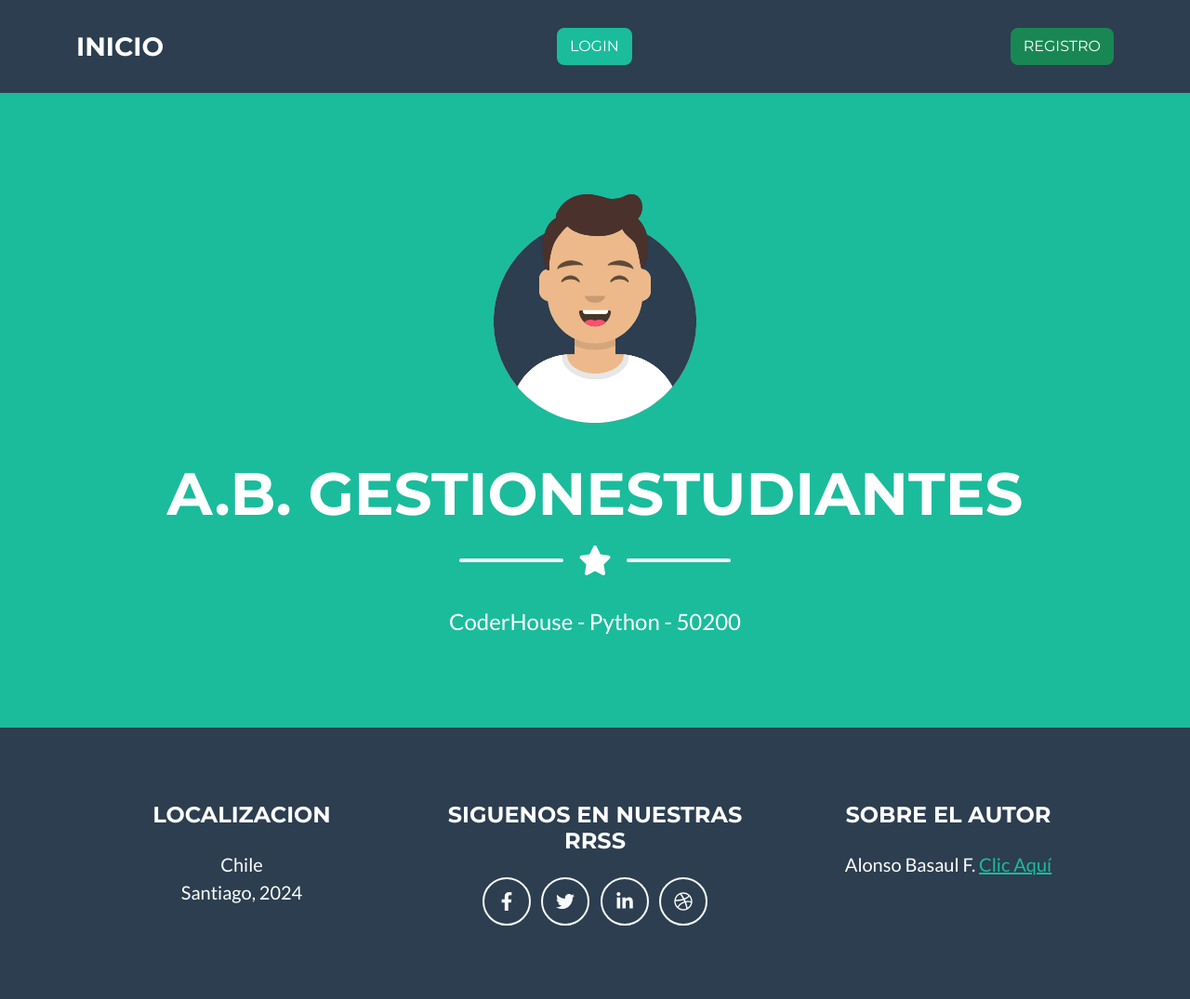
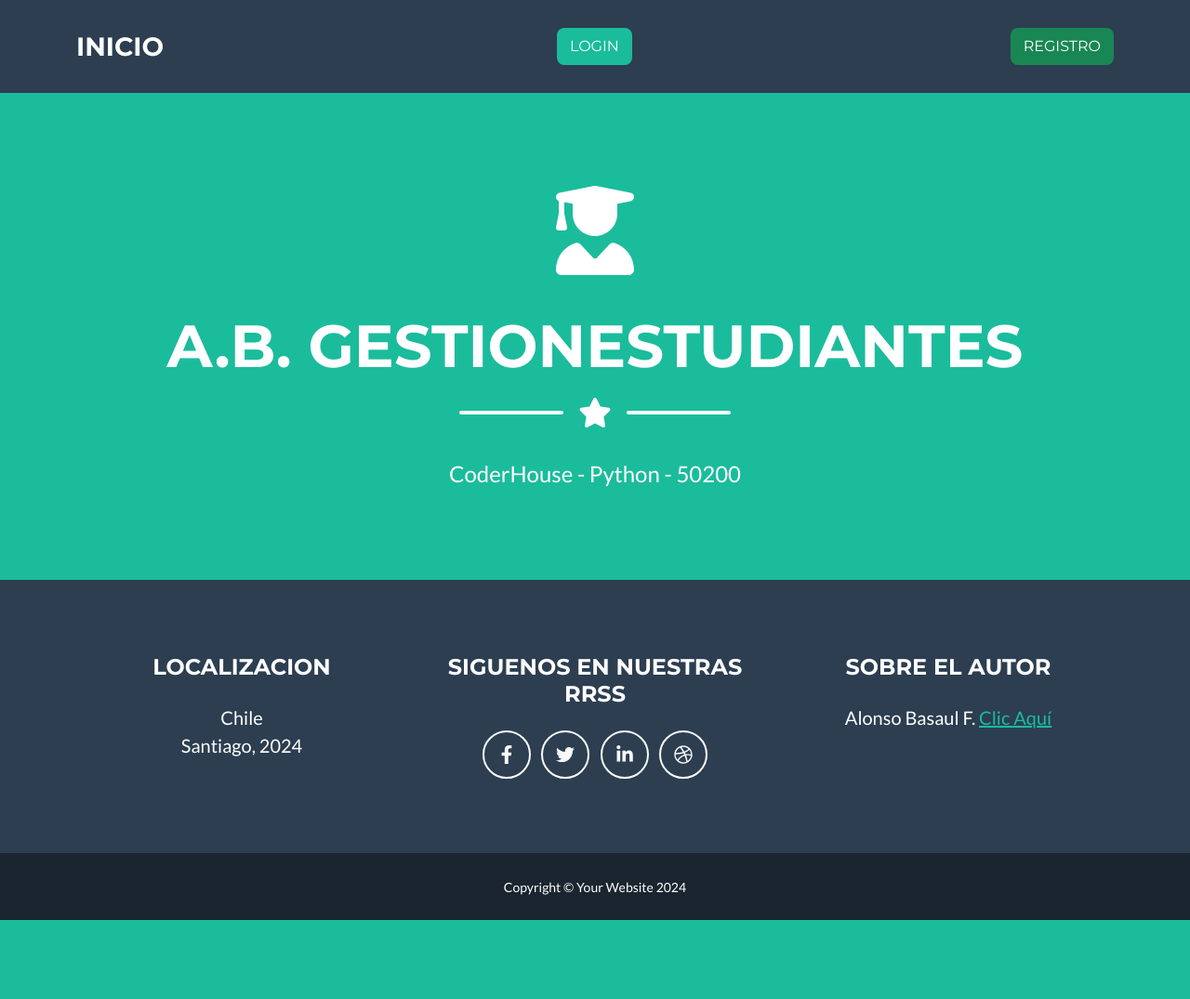
Before and after one commit to Alonso202388/Basaul-Flores-Alonso-50200, a Django app: page /BasaulApp/ in a window 1280 px wide. Shown: the top 1075 px of the page at 93% size. After the commit the page ends 990 px from the top, so only its background shows below. Run offline with Django 4.2, Linux system fonts and the light colour scheme; some libraries are stand-ins or nearby versions.

Commit message:
Version 8.0 -Creado por Alonso

```diff
--- a/Alonso/BasaulApp/templates/aplicacion/home.html
+++ b/Alonso/BasaulApp/templates/aplicacion/home.html
@@ -16,6 +16,8 @@
         <link href="https://fonts.googleapis.com/css?family=Lato:400,700,400italic,700italic" rel="stylesheet" type="text/css" />
         <!-- Core theme CSS (includes Bootstrap)-->
         <link href="{% static 'css/styles.css' %}" rel="stylesheet" />
+        <!-- L-->
+        <link rel="stylesheet" href="https://cdnjs.cloudflare.com/ajax/libs/font-awesome/5.15.4/css/all.min.css" integrity="sha512-..." crossorigin="anonymous" />
     </head>
     <body id="page-top">
         <!-- Navigation-->
@@ -28,6 +30,7 @@
                     <a class="navbar-brand" href="{% url 'profesores' %}">Profesores</a>
                     <a class="navbar-brand" href="{% url 'estudiantes' %}">Estudiantes</a>
                     <a class="navbar-brand" href="{% url 'entregables' %}">Entregables</a>
+                    <a class="navbar-brand" href="{% url 'buscar' %}"><i class="fas fa-search"></i></a>
 
                     <p style="color:green">Hola {{user.username}}!</p>
                     <div class="text-center">
@@ -45,7 +48,7 @@
         <header class="masthead bg-primary text-white text-center">
             <div class="container d-flex align-items-center flex-column">
                 <!-- Masthead Avatar Image-->
-                <img class="masthead-avatar mb-5" src="assets/img/avataaars.svg" alt="..." />
+                <i class="fas fa-user-graduate fa-6x masthead-avatar mb-5"></i>
                 <!-- Masthead Heading-->
                 <h1 class="masthead-heading text-uppercase mb-0">A.B. GestionEstudiantes</h1>
                 <!-- Icon Divider-->
@@ -93,7 +96,6 @@
                         <p class="lead mb-0">
                             Alonso Basaul F.
                             <a href="{% url 'autor' %}">Clic Aquí</a>
-
                         </p>
                     </div>
                 </div>
```
Also changed, not shown: Alonso/AlonsoBD.db, Alonso/media/avatares/reloj_2.PNG (deleted).
